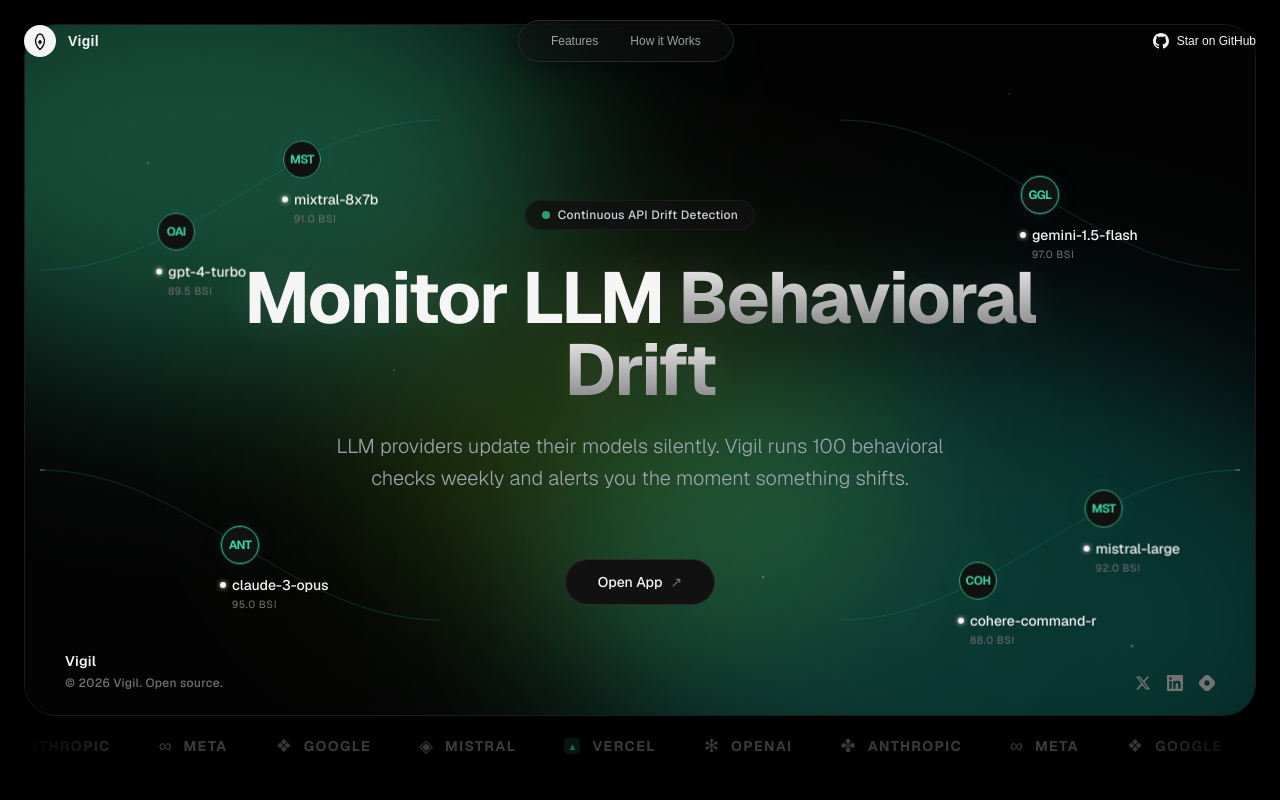
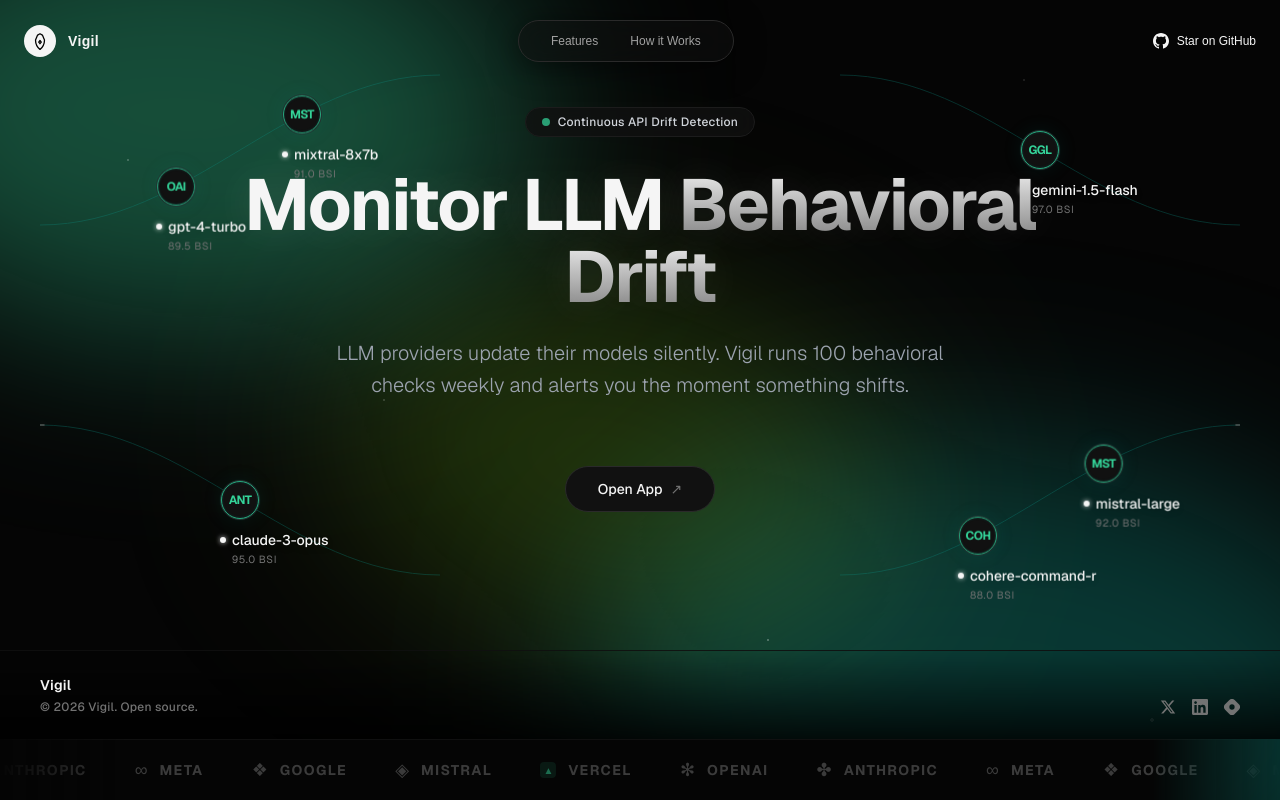
Before and after one commit to Akshat1322/vigil, a Next.js app in the folder frontend/: page / in a window 1280 px wide. Built offline with nearby package versions, Linux system fonts and the light colour scheme.

Commit message:
refactor: restructure home page layout to be edge-to-edge and seamlessly integrate footer and marquee

```diff
--- a/frontend/app/page.tsx
+++ b/frontend/app/page.tsx
@@ -3,18 +3,17 @@
 
 export default function Home() {
   return (
-    <div className="bg-black min-h-screen p-3 md:p-6 flex flex-col font-sans">
+    <div className="bg-[#050505] min-h-screen flex flex-col font-sans relative overflow-hidden">
 
-      {/* Massive rounded inner container */}
-      <main className="flex-grow rounded-[2rem] border border-[#1c1c1c] bg-[#050505] relative overflow-hidden flex flex-col min-h-[calc(100vh-8rem)]">
-
-        {/* Background Fluid Aurora & Stars */}
-        <div className="orb-container bg-[#030303]">
+      {/* Background Fluid Aurora & Stars (Now Full Screen) */}
+      <div className="orb-container absolute inset-0 pointer-events-none z-0">
         <div className="stars"></div>
         <div className="aurora-blob aurora-1"></div>
         <div className="aurora-blob aurora-2"></div>
         <div className="aurora-blob aurora-3"></div>
       </div>
+
+      <main className="flex-grow relative flex flex-col z-10 w-full h-full">
 
         {/* Floating Animated Models (Fixed SVG Paths) */}
         <div className="absolute top-1/2 left-1/2 -translate-x-1/2 -translate-y-1/2 w-[1200px] h-[800px] pointer-events-none z-10 hidden md:block">
@@ -64,17 +63,17 @@
         </div>
 
         {/* Central Content */}
-        <section className="relative z-20 flex-grow flex flex-col items-center justify-center text-center px-4 md:px-6 pt-16">
-          <div className="implode-target inline-flex items-center gap-2 px-4 py-1.5 rounded-full border border-[#1c1c1c] bg-[#111111]/80 backdrop-blur-md mb-8">
+        <section className="relative z-20 flex-grow flex flex-col items-center justify-center text-center px-4 md:px-6 pt-24 pb-32">
+          <div className="inline-flex items-center gap-2 px-4 py-1.5 rounded-full border border-[#1c1c1c] bg-[#111111]/80 backdrop-blur-md mb-8">
             <div className="w-2 h-2 rounded-full bg-[#34d399] animate-pulse"></div>
             <span className="text-xs text-[#d1d5db] font-medium tracking-wide">Continuous API Drift Detection</span>
           </div>
 
-          <h1 className="implode-target text-5xl md:text-6xl lg:text-7xl font-bold text-[#f5f5f5] tracking-tight mb-6 max-w-4xl" style={{ textShadow: '0 0 40px rgba(255,255,255,0.1)' }}>
+          <h1 className="text-5xl md:text-6xl lg:text-7xl font-bold text-[#f5f5f5] tracking-tight mb-6 max-w-4xl" style={{ textShadow: '0 0 40px rgba(255,255,255,0.1)' }}>
             Monitor LLM <span className="text-transparent bg-clip-text bg-gradient-to-b from-[#ffffff] to-[#737373]">Behavioral Drift</span>
           </h1>
 
-          <p className="implode-target text-[#9ca3af] text-lg md:text-xl max-w-2xl mb-10 leading-relaxed font-light">
+          <p className="text-[#9ca3af] text-lg md:text-xl max-w-2xl mb-10 leading-relaxed font-light">
             LLM providers update their models silently. Vigil runs 100 behavioral checks weekly and alerts you the moment something shifts.
           </p>
 
@@ -85,8 +84,13 @@
           </div>
         </section>
 
-        {/* Bottom UI Elements */}
-        <div className="absolute bottom-6 w-full px-6 md:px-10 flex justify-between items-end z-20 pointer-events-auto">
+      </main>
+
+      {/* Footer Layer (Integrated into the document flow at the bottom) */}
+      <footer className="relative z-20 w-full flex flex-col pointer-events-auto">
+
+        {/* Socials & Copyright */}
+        <div className="w-full px-6 md:px-10 py-6 flex justify-between items-end border-t border-[#1c1c1c]/50 bg-gradient-to-t from-black/80 to-transparent">
           {/* Bottom Left: Vigil & Copyright */}
           <div className="flex flex-col gap-1 text-left">
              <span className="text-sm text-[#f5f5f5] font-semibold tracking-wide">Vigil</span>
@@ -107,10 +111,8 @@
           </div>
         </div>
 
-      </main>
-
-      {/* Marquee Ticker (Outside the rounded container) */}
-      <div className="w-full bg-black pt-8 pb-4 marquee-container mt-auto">
+        {/* Marquee Ticker */}
+        <div className="w-full bg-[#050505] pt-4 pb-4 border-t border-[#1c1c1c]/50 marquee-container">
            <div className="marquee-content opacity-50">
               {/* Tech Stack & LLMs */}
               <div className="flex items-center gap-3">
@@ -165,6 +167,8 @@
               </div>
            </div>
         </div>
+      </footer>
+
     </div>
   );
 }
```
Lines whose indentation alone changed are shown as unchanged.
